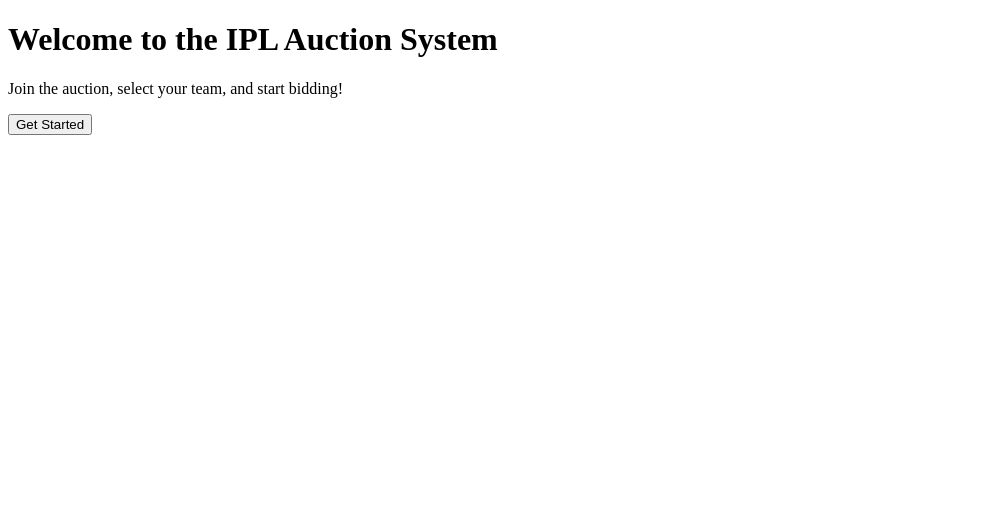
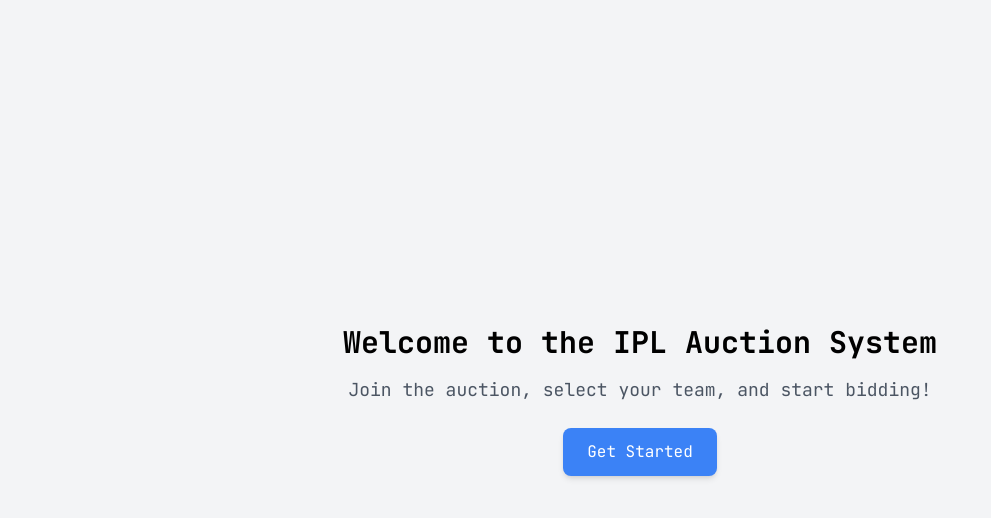
Before and after one commit to arulkumara1010/auction-frontend, a Next.js app: page / in a window 1280 px wide. Shown: the top 518 px of the page, without its empty margins (0-991 px from the left). Built offline with nearby package versions, Linux system fonts and the light colour scheme.

Commit message:
tailwind

```diff
--- a/src/app/auction/page.js
+++ b/src/app/auction/page.js
@@ -2,6 +2,7 @@
 import { useState, useEffect } from "react";
 import socket from "@/lib/socket";
 import useStore from "@/lib/store";
+
 export default function Auction() {
   const [player, setPlayer] = useState(null);
   const [timer, setTimer] = useState(30);
@@ -62,10 +63,10 @@
   };
 
   return (
-        <div className="p-5">
-            <h1 className="text-2xl font-bold">IPL Auction</h1>
+    <div className="p-5 font-jetbrains">
+      <h1 className="text-2xl font-bold mb-4">IPL Auction</h1>
       {player ? (
-                <>
+        <div className="space-y-3">
           <h2 className="text-xl font-semibold">
             {player.name} - {player.role}
           </h2>
@@ -76,12 +77,12 @@
           </p>
           <p>Time Left: {timer}s</p>
           <button
-                        className="bg-green-500 text-white px-4 py-2"
+            className="bg-green-500 text-white px-4 py-2 rounded hover:bg-green-600 transition"
             onClick={placeBid}
           >
             Bid
           </button>
-                </>
+        </div>
       ) : (
         <p>Waiting for next player...</p>
       )}
--- a/src/app/layout.js
+++ b/src/app/layout.js
@@ -1,7 +1,15 @@
+import { JetBrains_Mono } from "next/font/google";
+import "./globals.css";
+const jetBrainsMono = JetBrains_Mono({
+  subsets: ["latin"],
+  display: "swap",
+  variable: "--font-jetbrains-mono",
+});
+
 export default function RootLayout({ children }) {
   return (
-    <html lang="en">
-      <body className="bg-gray-100">{children}</body>
+    <html lang="en" className={jetBrainsMono.variable}>
+      <body className="font-jetbrains">{children}</body>
     </html>
   );
 }
--- a/src/app/login/page.js
+++ b/src/app/login/page.js
@@ -19,18 +19,18 @@
   };
 
   return (
-        <div className="flex flex-col items-center justify-center h-screen bg-gray-100">
-            <h1 className="text-2xl font-bold mb-4">IPL Auction Login</h1>
+    <div className="flex flex-col items-center justify-center h-screen bg-gray-100 font-jetbrains">
+      <h1 className="text-2xl font-bold mb-4 text-black">IPL Auction Login</h1>
       <input
         type="text"
         placeholder="Username"
-                className="border p-2 mb-2 w-64"
+        className="border p-2 mb-2 w-64 font-jetbrains text-black"
         onChange={(e) => setUsername(e.target.value)}
       />
       <input
         type="password"
         placeholder="Password"
-                className="border p-2 mb-4 w-64"
+        className="border p-2 mb-4 w-64 font-jetbrains text-black"
         onChange={(e) => setPassword(e.target.value)}
       />
       <button
--- a/src/app/page.js
+++ b/src/app/page.js
@@ -5,8 +5,8 @@
   const router = useRouter();
 
   return (
-        <div className="flex flex-col items-center justify-center h-screen bg-gray-100">
-            <h1 className="text-3xl font-bold mb-4">
+    <div className="flex flex-col items-center justify-center h-screen bg-gray-100 font-jetbrains">
+      <h1 className="text-3xl font-bold mb-4 text-black">
         Welcome to the IPL Auction System
       </h1>
       <p className="text-lg text-gray-600 mb-6">
--- a/src/app/teams/page.js
+++ b/src/app/teams/page.js
@@ -25,14 +25,22 @@
   };
 
   return (
-        <div>
-            <h1>Select Your IPL Team</h1>
-            {selectedTeam && <p>Selected Team: {selectedTeam}</p>}
-            <ul>
+    <div className="font-jetbrains p-5">
+      <h1 className="text-2xl font-bold mb-4">Select Your IPL Team</h1>
+      {selectedTeam && <p className="mb-4">Selected Team: {selectedTeam}</p>}
+      <ul className="space-y-3">
         {teams.map((team) => (
-                    <li key={team.id}>
+          <li
+            key={team.id}
+            className="flex items-center justify-between p-3 border rounded"
+          >
             {team.name}
-                        <button onClick={() => handleSelectTeam(team.id)}>Select</button>
+            <button
+              className="bg-blue-500 text-white px-4 py-2 rounded hover:bg-blue-600 transition"
+              onClick={() => handleSelectTeam(team.id)}
+            >
+              Select
+            </button>
           </li>
         ))}
       </ul>
--- a/tailwind.config.mjs
+++ b/tailwind.config.mjs
@@ -7,6 +7,9 @@
   ],
   theme: {
     extend: {
+      fontFamily: {
+        jetbrains: ["var(--font-jetbrains-mono)"],
+      },
       colors: {
         background: "var(--background)",
         foreground: "var(--foreground)",
```
Lines whose indentation alone changed are shown as unchanged.
